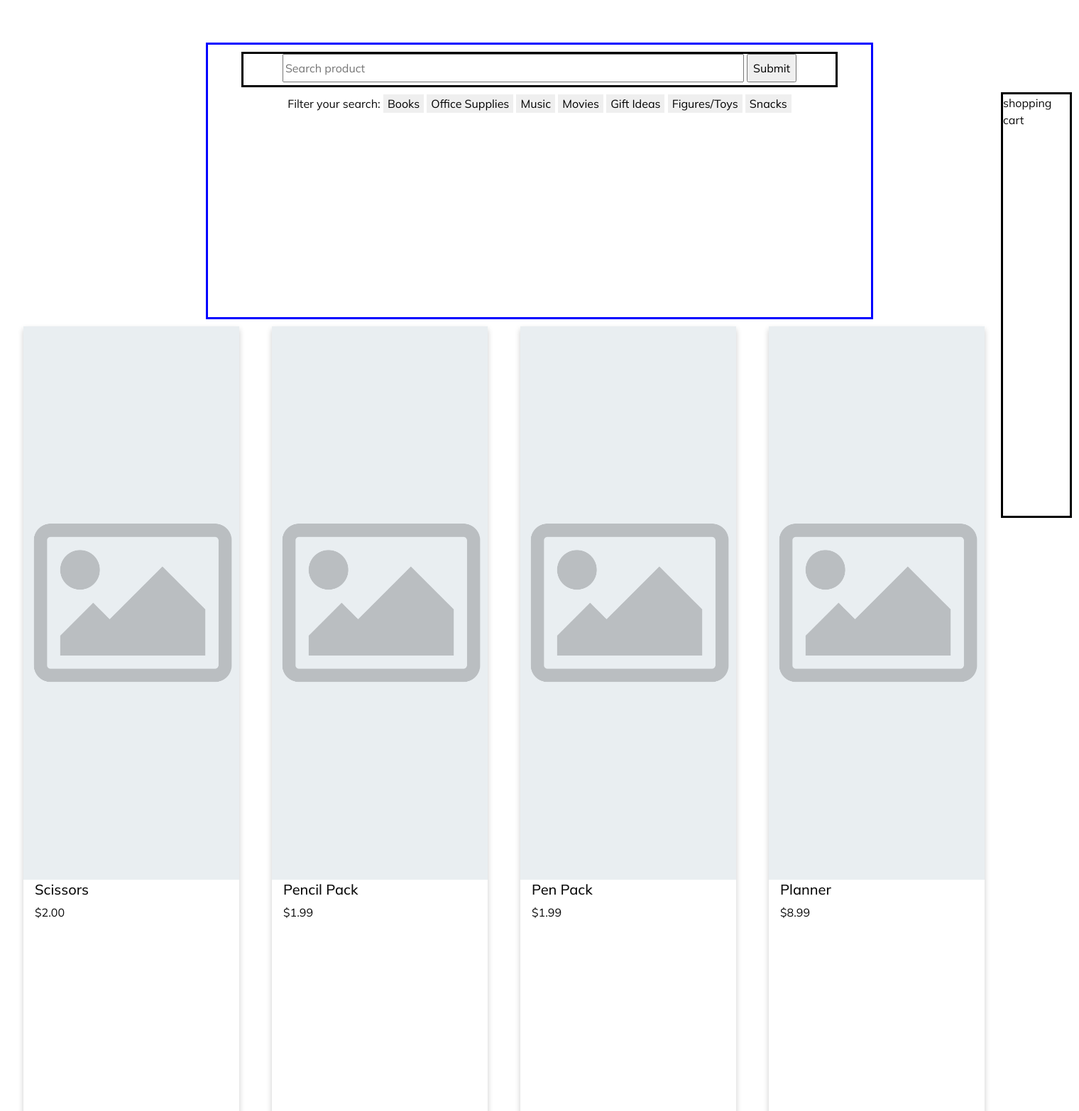
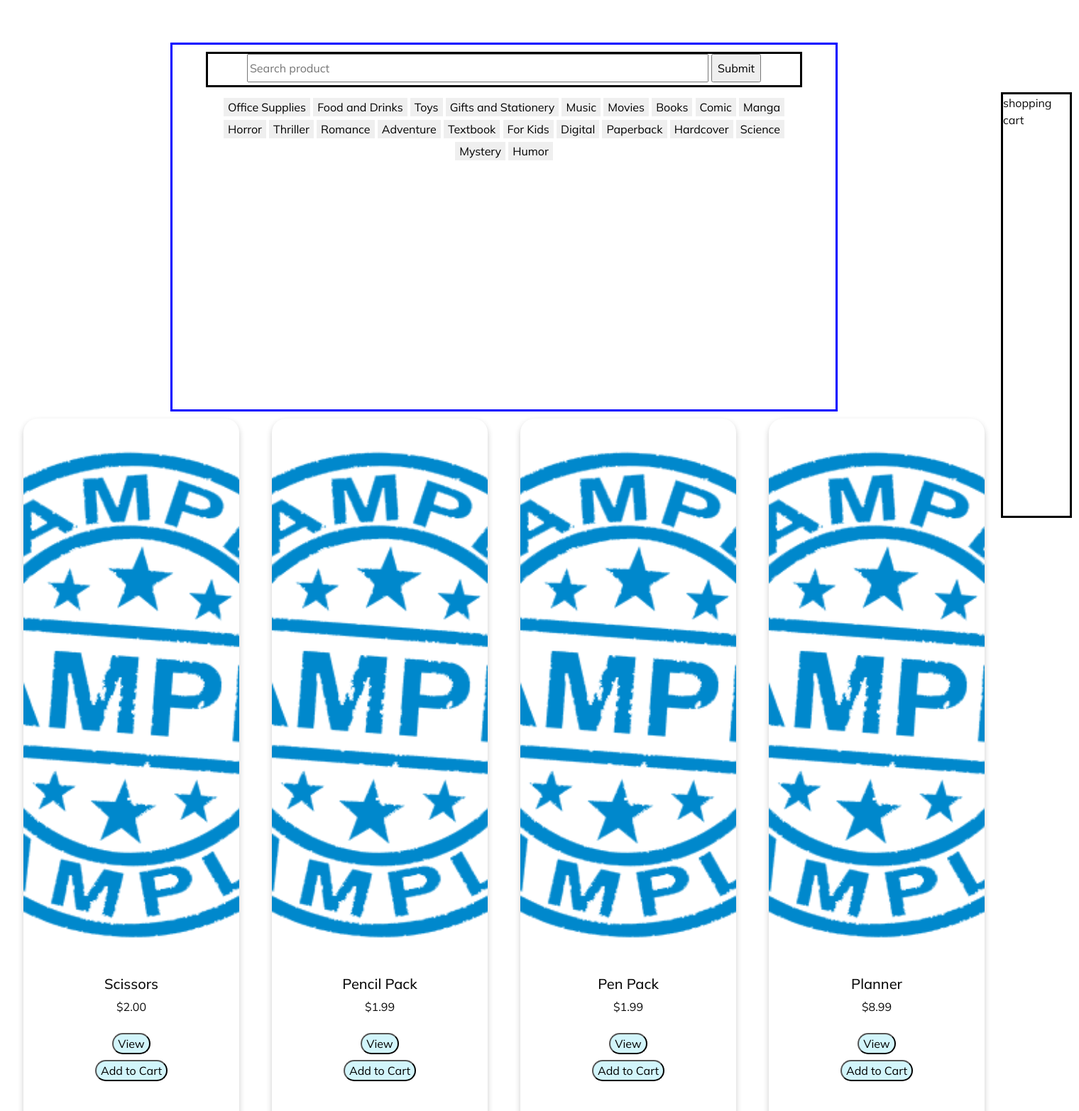
Before and after one commit to samshiau/13Pages, a Django app: page / in a window 1520 px wide. Shown: the part 74-1640 px from the top of the page at 71% size. Run offline with Django 4.2, Linux system fonts and the light colour scheme; data comes from the database, SQL or seed files in the repository; some libraries are stand-ins or nearby versions.

Commit message:
Filter and card updated and completed

```diff
--- a/mysite/ecomBookStore/views.py
+++ b/mysite/ecomBookStore/views.py
@@ -3,21 +3,24 @@
 from django.contrib import messages
 from .models import *
 
-def tagFilter(request):
+def index(request):
     products = product.objects.all()
-    #if request.method == 'POST':
+    filter_tags = filter_tag.objects.all()
 
-
-
-def index(request):
-    # get products from database
-    products = product.objects.all()
     if request.method == 'POST':
         search = request.POST['searchText']
         products = product.objects.filter(productName__icontains=search)
-        return render(request, 'index.html', {'products': products})
-    else:
-        return render(request, 'index.html', {'products': products})
+    elif request.method == 'GET':
+        tagFilter = request.GET.get('item_filter')
+
+        try:
+            product_filter_tag = filter_tag.objects.get(tagName = tagFilter)
+            products = product_filter_tag.products.all()
+        except:
+            print("Error: No filter tag found")
+            pass
+
+    return render(request, 'index.html', {'products': products, 'filter_tags': filter_tags})
 
 def login(request):
     return render(request, 'login.html')
--- a/mysite/mysite/urls.py
+++ b/mysite/mysite/urls.py
@@ -14,10 +14,8 @@
     2. Add a URL to urlpatterns:  path('blog/', include('blog.urls'))
 """
 
-from django.contrib import admin
 from django.urls import include, path
 
 urlpatterns = [
     path('', include('ecomBookStore.urls')),
-    path('admin/', admin.site.urls),
 ]
--- a/mysite/static/css/style.css
+++ b/mysite/static/css/style.css
@@ -38,14 +38,16 @@
 
 #SnF{
   width: 940px;
-  height: 15vh;
+  height: 20vh;
+  overflow: scroll;
   border-style: solid;
   border-color: blue;
   margin: 30px auto 0px auto;
 }
 
 #filterbutton{
-  border-style:hidden;
+  border-style: hidden;
+  margin-top: 5px;
 }
 
 #filterbutton:hover{
@@ -101,7 +103,9 @@
   box-shadow: 0 4px 8px 0 rgba(0,0,0,0.2);
   transition: 0.3s;
   width: 20vw;
-  height: 45vh;
+  height: 55vh;
+  border-radius: 20px;
+  overflow: hidden;
 }
 
 .ItemCard:hover {
@@ -109,10 +113,46 @@
 }
 
 .TextContainer {
-  padding: 2px 16px;
+  display: flex;
+  flex-direction: column;
+  align-content: space-around;
+  justify-content: center;
+  align-items: center;
+  padding: 5px;
+  flex-wrap: wrap;
 }
 
+.ButtonContainer {
+  display: flex;
+  flex-direction: column;
+  flex-wrap: nowrap;
+  align-content: center;
+  justify-content: center;
+  align-items: center;
+}
 
+/* card button with rounded corners */
+.CardButton {
+  background-color: rgb(210, 245, 251);
+  color: black;
+  text-align: center;
+  text-decoration: none;
+  display: inline-block;
+  font-size: 16px;
+  margin: 4px 2px;
+  cursor: pointer;
+  border-radius: 20px;
+}
+
+.CardButton:hover {
+  transition:0.3s;
+  background-color: #063547;
+  color: white;
+  margin-left:2vw;
+  margin-right:2vw;
+  transform:scale(1.3);
+  cursor:pointer
+}
 
 
 
@@ -192,7 +232,9 @@
 /*header section*/
 .hero_area {
   position: relative;
-  height: 650vh;
+  min-height: 200vh;
+  max-height: 500vh;
+  overflow: scroll;
   display: -webkit-box;
   display: -ms-flexbox;
   display: flex;
--- a/mysite/templates/index.html
+++ b/mysite/templates/index.html
@@ -101,8 +101,8 @@
 
       <div id="mainsection">
         <div id="cart">shopping cart</div>
+
         <div id="SnF">
-
           <!-- search -->
           <form id="Searchbar" method="POST">
             {% csrf_token %}
@@ -117,15 +117,10 @@
           </form>
 
           <!-- filter  -->
-          <form id="filter" method="POST" action="tagFilter">
-            <label for="filterbutton">Filter your search:</label>
-            <input type="button" name="item_filter" value="Books"           id="filterbutton" />
-            <input type="button" name="item_filter" value="Office Supplies" id="filterbutton" />
-            <input type="button" name="item_filter" value="Music"           id="filterbutton" />
-            <input type="button" name="item_filter" value="Movies"          id="filterbutton" />
-            <input type="button" name="item_filter" value="Gift Ideas"      id="filterbutton" />
-            <input type="button" name="item_filter" value="Figures/Toys"    id="filterbutton" />
-            <input type="button" name="item_filter" value="Snacks"          id="filterbutton" />
+          <form id="filter" method="GET">
+            {% for tag in filter_tags %}
+                <input type="submit" name="item_filter" value="{{tag.tagName}}" id="filterbutton" />
+            {% endfor %}
           </form>
         </div>
 
@@ -135,100 +130,32 @@
           {% for product in products %}
           <div class="ItemPadding">
             <div class="ItemCard">
+
               <div class="ImageDisplay">
-                <img src="{% static 'images/default-placeholder.png' %}"
+                <img src="{% static 'images/sample-icon.jpg' %}"
                 alt="product image"
-                style="object-fit: cover; height: 30vh; width: 100%;"
+                style="object-fit: cover; height: 30vh; width: 100%; border-radius: 20px;"
                 />
               </div>
+
               <div class="TextContainer">
                 <h5>{{product.productName}}</h5>
                 <p>${{product.productPrice}}</p>
               </div>
+
+              <div class="ButtonContainer">
+                <button class="CardButton">View</button>
+                <button class="CardButton">Add to Cart</button>
+              </div>
+
             </div>
           </div>
           {% endfor %}
         </div>
 
       </div>
-
       <!-- End Main features -->
     </div>
-
-    <!-- catagory section -->
-
-    <!-- end catagory section -->
-
-    <!-- about section -->
-
-    <section class="about_section layout_padding">
-      <div class="container">
-        <div class="row">
-          <div class="col-md-6">
-            <div class="img-box">
-              <img src="{% static 'images/about-img.png' %}" alt="" />
-            </div>
-          </div>
-          <div class="col-md-6">
-            <div class="detail-box">
-              <div class="heading_container">
-                <h2>About 13Pages</h2>
-              </div>
-              <p>Stuff</p>
-              <a href=""> Read More </a>
-            </div>
-          </div>
-        </div>
-      </div>
-    </section>
-
-    <!-- end about section -->
-
-    <!-- client section -->
-
-    <!-- end client section -->
-
-    <!-- blog section -->
-
-    <!-- end blog section -->
-
-    <!-- contact section -->
-
-    <section class="contact_section layout_padding">
-      <div class="container">
-        <div class="row">
-          <div class="col-md-6">
-            <div class="heading_container">
-              <h2 class="">Contact Us</h2>
-            </div>
-            <form action="#">
-              <div>
-                <input type="text" placeholder="Name" />
-              </div>
-              <div>
-                <input type="email" placeholder="Email" />
-              </div>
-              <div>
-                <input type="text" placeholder="Pone Number" />
-              </div>
-              <div>
-                <input type="text" class="message-box" placeholder="Message" />
-              </div>
-              <div class="btn-box">
-                <button>SEND</button>
-              </div>
-            </form>
-          </div>
-          <div class="col-md-6">
-            <div class="img-box">
-              <img src="{% static 'images/contact-img.png' %}" alt="" />
-            </div>
-          </div>
-        </div>
-      </div>
-    </section>
-
-    <!-- end contact section -->
 
     <!-- info section -->
 
```
Also changed, not shown: mysite/static/images/sample-icon.jpg (added).
